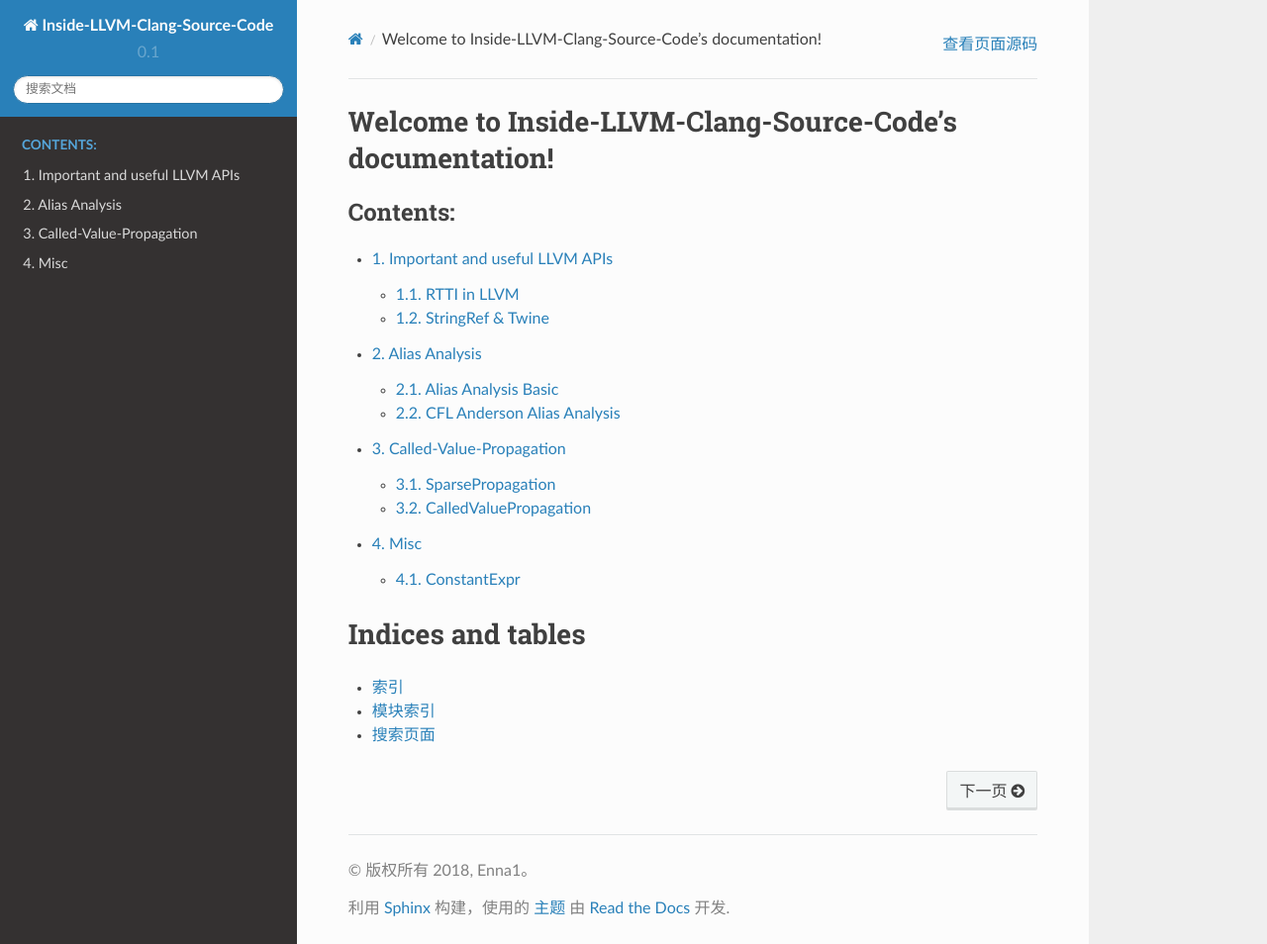
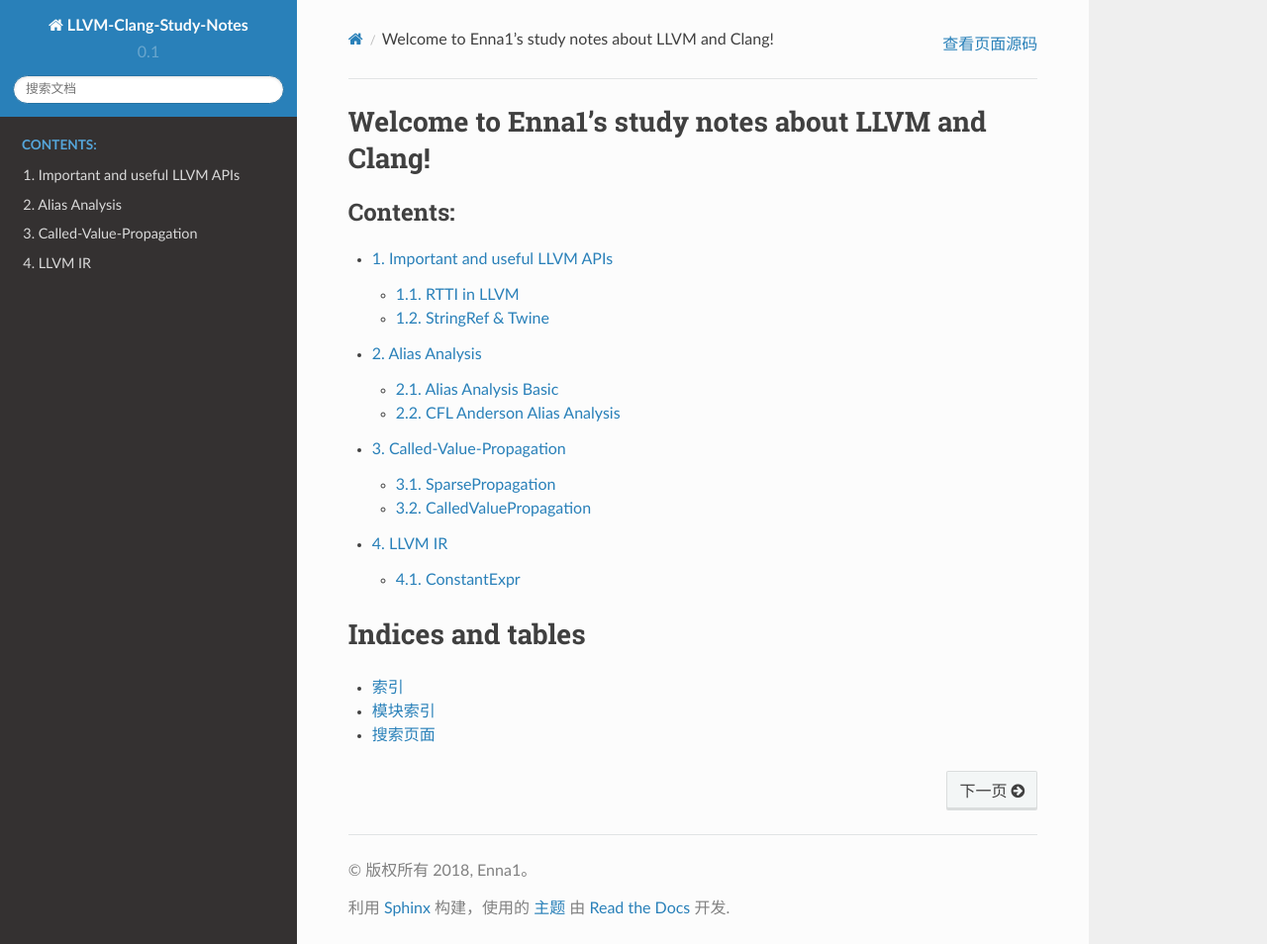
Before and after one commit to Enna1/LLVM-Study-Notes, a Sphinx documentation site: the page built from source/index.rst, in a window 1280 px wide and 954 px high. Shown: the whole window at 99% size. Built offline with Sphinx 7.4.7 and the Read the Docs theme 2.0.0, drawn with Linux system fonts in a browser that asks for light colours.

Commit message:
Refactor

```diff
--- a/source/conf.py
+++ b/source/conf.py
@@ -19,7 +19,7 @@
 
 # -- Project information -----------------------------------------------------
 
-project = 'Inside-LLVM-Clang-Source-Code'
+project = 'LLVM-Clang-Study-Notes'
 copyright = '2018, Enna1'
 author = 'Enna1'
 
@@ -101,7 +101,7 @@
 # -- Options for HTMLHelp output ---------------------------------------------
 
 # Output file base name for HTML help builder.
-htmlhelp_basename = 'Inside-LLVM-Clang-Source-Codedoc'
+htmlhelp_basename = 'LLVM-Clang-Study-Notesdoc'
 
 
 # -- Options for LaTeX output ------------------------------------------------
@@ -128,7 +128,7 @@
 # (source start file, target name, title,
 #  author, documentclass [howto, manual, or own class]).
 latex_documents = [
-    (master_doc, 'Inside-LLVM-Clang-Source-Code.tex', 'Inside-LLVM-Clang-Source-Code Documentation',
+    (master_doc, 'LLVM-Clang-Study-Notes.tex', 'LLVM-Clang-Study-Notes Documentation',
      'Enna1', 'manual'),
 ]
 
@@ -138,7 +138,7 @@
 # One entry per manual page. List of tuples
 # (source start file, name, description, authors, manual section).
 man_pages = [
-    (master_doc, 'inside-llvm-clang-source-code', 'Inside-LLVM-Clang-Source-Code Documentation',
+    (master_doc, 'LLVM-Clang-Study-Notes', 'LLVM-Clang-Study-Notes Documentation',
      [author], 1)
 ]
 
@@ -149,8 +149,8 @@
 # (source start file, target name, title, author,
 #  dir menu entry, description, category)
 texinfo_documents = [
-    (master_doc, 'Inside-LLVM-Clang-Source-Code', 'Inside-LLVM-Clang-Source-Code Documentation',
-     author, 'Inside-LLVM-Clang-Source-Code', 'One line description of project.',
+    (master_doc, 'LLVM-Clang-Study-Notes', 'LLVM-Clang-Study-Notes Documentation',
+     author, 'LLVM-Clang-Study-Notes', 'One line description of project.',
      'Miscellaneous'),
 ]
 
--- a/source/index.rst
+++ b/source/index.rst
@@ -1,9 +1,9 @@
-.. Inside-LLVM-Clang-Source-Code documentation master file, created by
+.. LLVM-Clang-Study-Notes documentation master file, created by
    sphinx-quickstart on Wed Dec 26 09:32:48 2018.
    You can adapt this file completely to your liking, but it should at least
    contain the root `toctree` directive.
 
-Welcome to Inside-LLVM-Clang-Source-Code's documentation!
+Welcome to Enna1's study notes about LLVM and Clang!
 =========================================================
 
 .. toctree::
@@ -14,7 +14,7 @@
    important-and-useful-llvm-apis/index
    alias-analysis/index
    called-value-propagation/index
-   misc/index
+   llvm-ir/index
 
 
 Indices and tables
--- a/source/misc/index.rst
+++ b/source/llvm-ir/index.rst
@@ -1,4 +1,4 @@
-Misc
+LLVM IR
 =========================================================
 
 .. toctree::
```
Also changed, not shown: README.md (+11 -11 lines), source/llvm-ir/ConstantExpr.rst (renamed from source/misc/ConstantExpr.rst).
